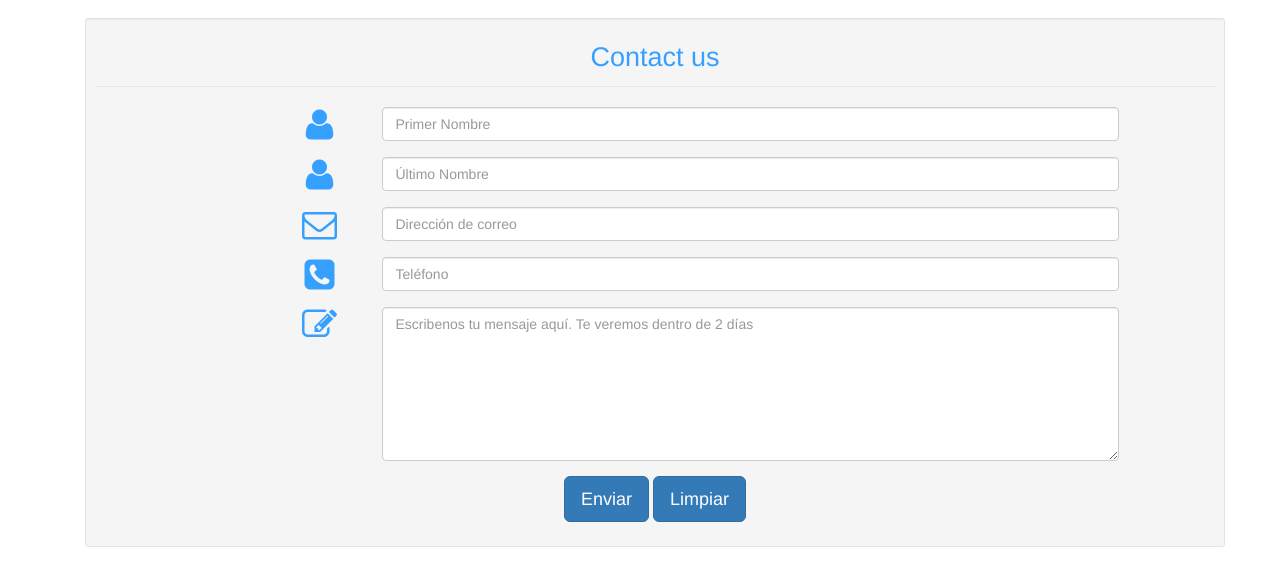
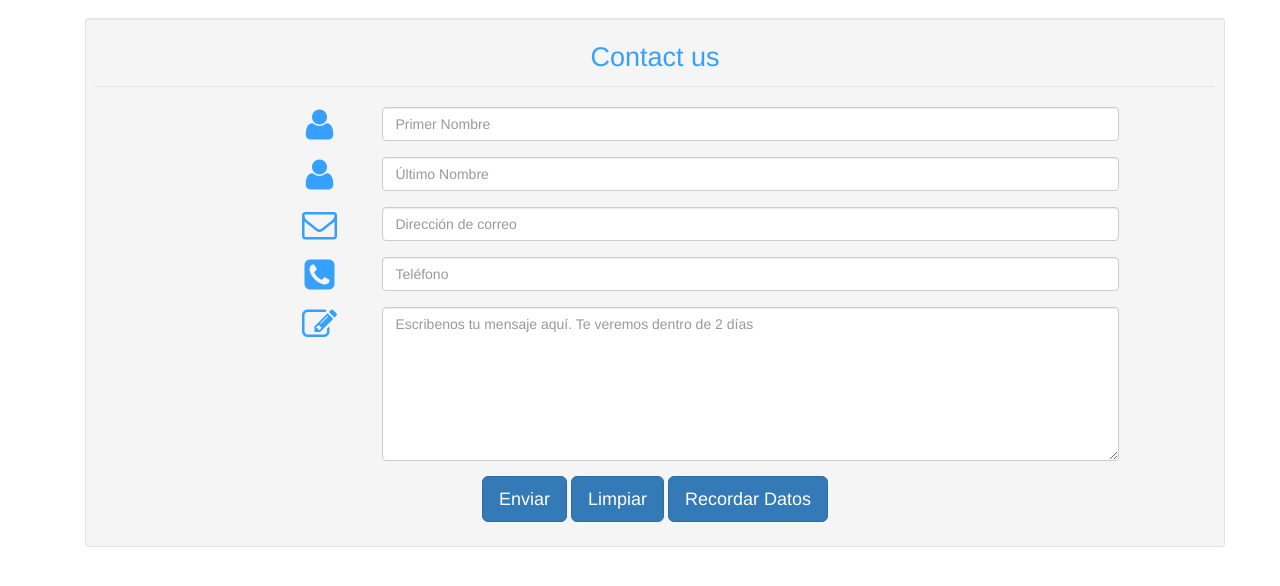
Before and after one commit to CAVO1152457641/CAVO-FinalTallerHS, a plain HTML site: page ContactForm/index.html in a window 1280 px wide. Shown: the part 102-688 px from the top of the page. Drawn offline with Linux system fonts and the light colour scheme.

Commit message:
RF-0003 Botón Recordar

```diff
--- a/ContactForm/index.html
+++ b/ContactForm/index.html
@@ -66,6 +66,7 @@
                             <div class="col-md-12 text-center">
                                 <button type="submit" class="btn btn-primary btn-lg">Enviar</button>
 								<button type="submit" class="btn btn-primary btn-lg">Limpiar</button>
+								<button type="submit" class="btn btn-primary btn-lg">Recordar Datos</button>
                             </div>
                         </div>
                     </fieldset>
```
